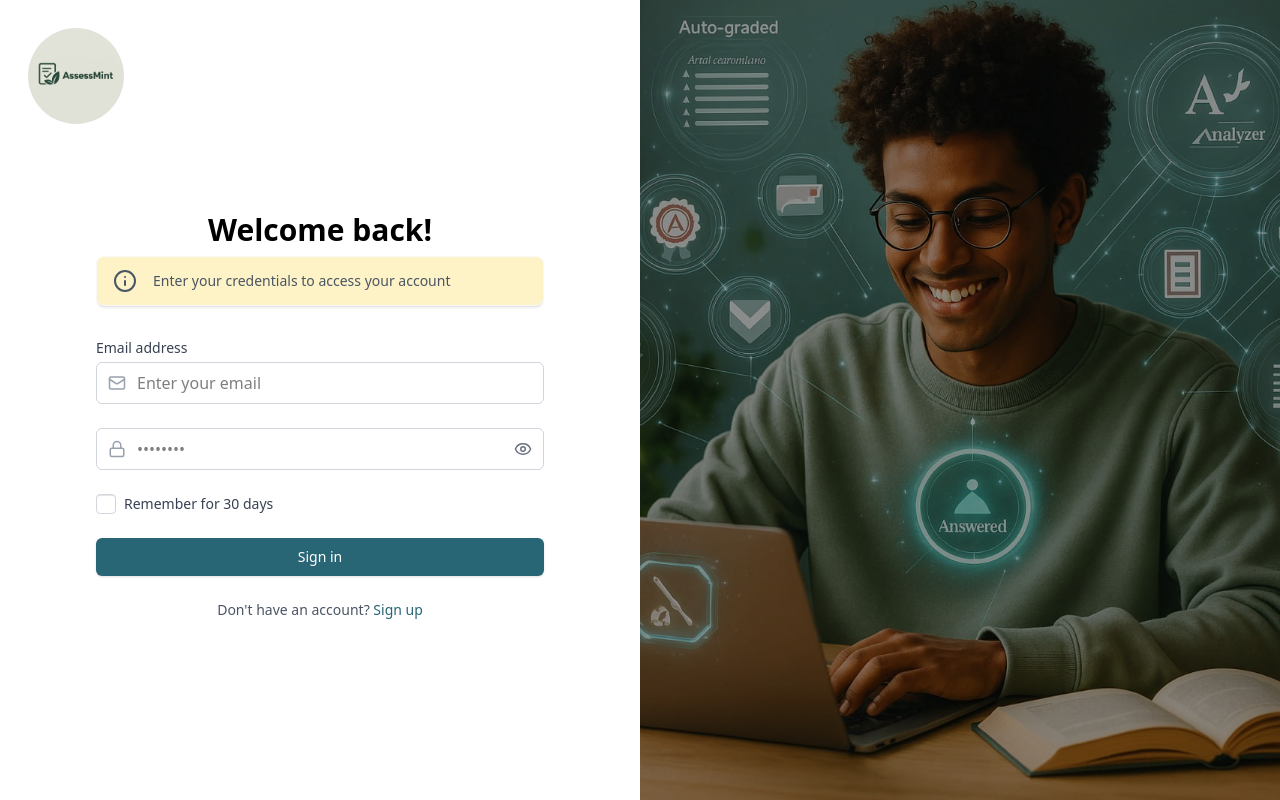
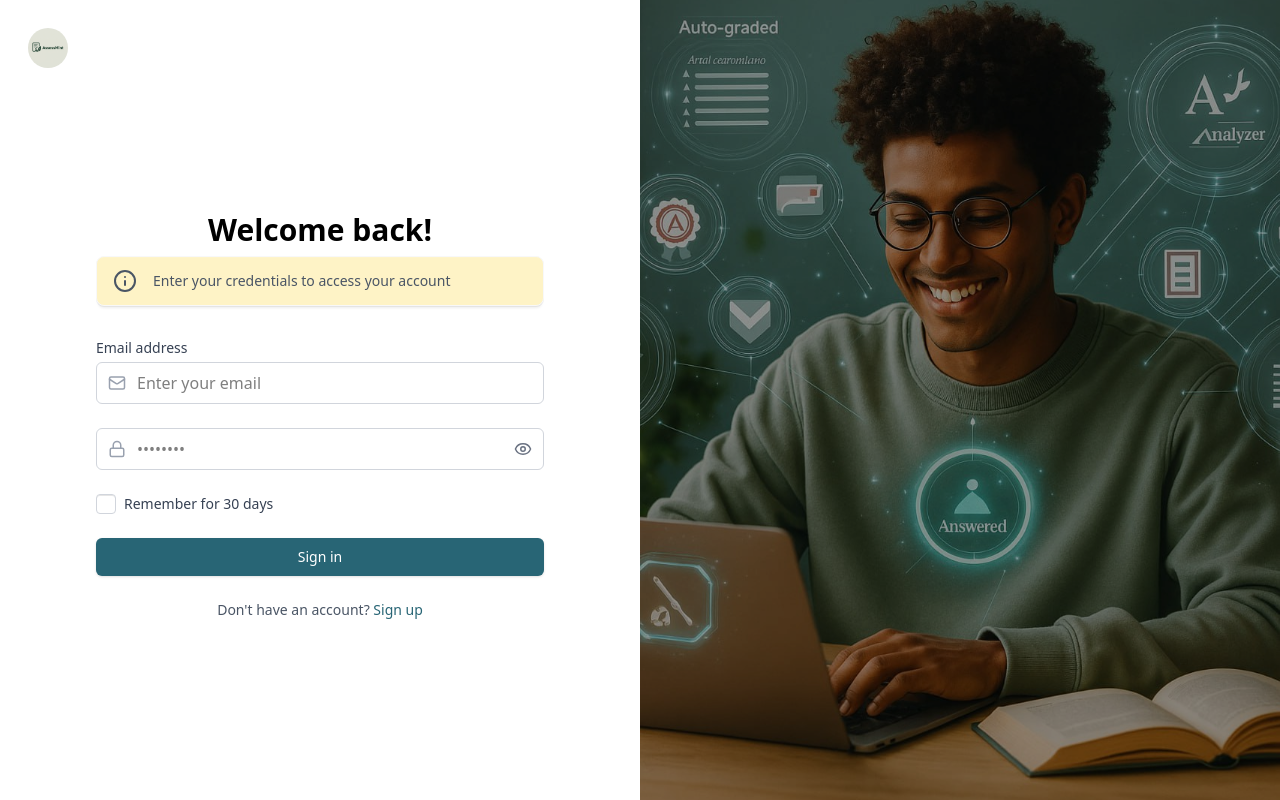
Before and after one commit to mavincci/fe_assessmint, a React (Vite) app: page /login in a window 1280 px wide. Built offline with nearby package versions, Linux system fonts and the light colour scheme.

Commit message:
fix logo size

```diff
--- a/src/features/auth/AuthLayout.jsx
+++ b/src/features/auth/AuthLayout.jsx
@@ -13,7 +13,7 @@ const AuthLayout = () => {
             <img
               src={logo}
               alt="logo"
-              className="absolute rounded-full inset-0 min-w-10 min-h-10 max-w-24 max-h-24 top-7 left-7"
+              className="absolute rounded-full inset-0 w-10 h-10 max-w-24 max-h-24 top-7 left-7"
             />
           </div>
           <Outlet />
```
